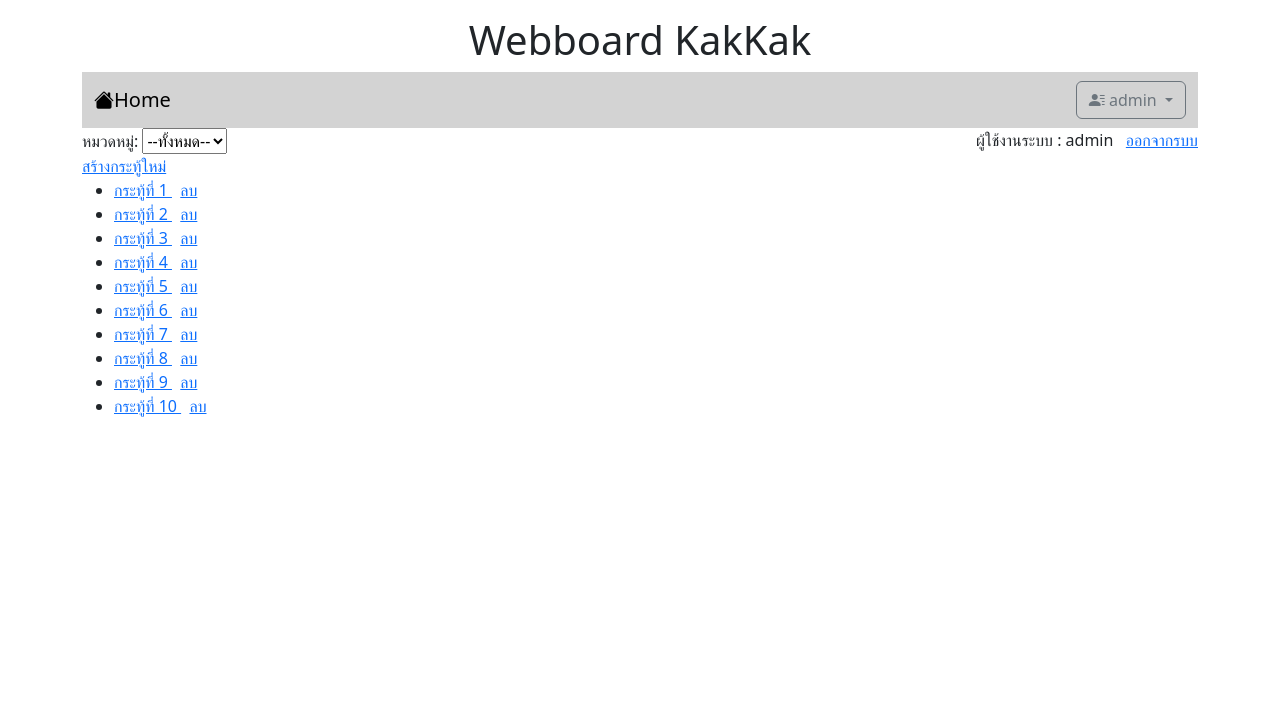
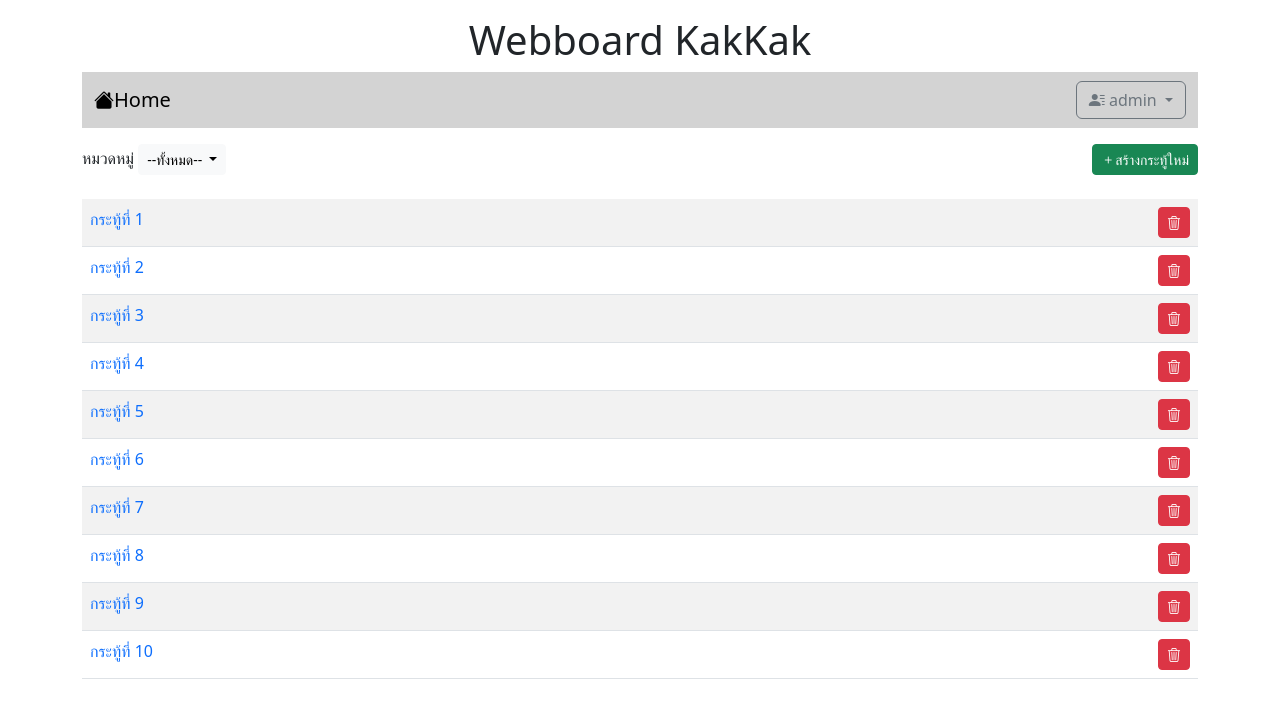
Before and after one commit to pspsi/WebKAK, a PHP site: page /index.php in a window 1280 px wide. Shown: the top 718 px of the page. Run offline with PHP 8.4, Linux system fonts and the light colour scheme; the visitor is signed in with stand-in values (Sample User, id 1).

Commit message:
index.php
index.php using by boostrap

```diff
--- a/index.php
+++ b/index.php
@@ -48,41 +48,45 @@
       </ul>
   </div>
 </nav>
-    <form action="post.php" method="post">
-    หมวดหมู่: <select name="category" >
-        <option value="all">--ทั้งหมด--</option>
-        <option value="general">เรื่องทั่วไป</option>
-        <option value="study">เรื่องเรียน</option>
-    </select>
-    <?php
-    if(!isset($_SESSION['id'])){
-        echo "<a href=login.php style=float: right;> เข้าสู่ระบบ </a>";
-    }else{
-        echo " <div style='float: right;'>
-        ผู้ใช้งานระบบ : $_SESSION[name]&nbsp;&nbsp;
-        <a href=logout.php>ออกจากรบบ</a>
+<div class="mt-3 d-flex justify-content-between"  >
+  <div>
+    <label> หมวดหมู่</label>
+    <span class="dropdown">
+  <button class="btn btn-light btn-sm  dropdown-toggle" type="button" data-bs-toggle="dropdown" aria-expanded="false">
+    --ทั้งหมด--
+  </button>
+  <ul class="dropdown-menu">
+    <li><a class="dropdown-item" href="#">ทั้งหมด</a></li>
+    <li><a class="dropdown-item" href="#">เรื่องเรียน</a></li>
+    <li><a class="dropdown-item" href="#">เรื่องทั่วไป</a></li>
+  </ul>
+</span>
+  </div>
+  <?php
+  if (isset($_SESSION['id'])) {
 
-        </div>";
-        echo" <br><a href=newpost.php>สร้างกระทู้ใหม่</a>";
-    }
-    ?>
+  ?>
+  <div>
+    <a href="newpost.php" class="btn btn-success btn-sm" > <i class="bi bi-plus"></i>สร้างกระทู้ใหม่</a>
+  </div>
+  <?php  }   ?>
+</div>
+<table class="table table-striped mt-4">
+<?php
+        for ($i=1; $i <=10 ; $i++) {
+            echo"<tr> <td class='d-flex justify-content-between'><a href=post.php?id=$i style=text-decoration:none>กระทู้ที่ $i </a>";
+            if ((isset($_SESSION['id'])) && ($_SESSION['role']=='a')) {
+                echo"&nbsp;&nbsp;<a href=delete.php?id=$i class='btn btn-danger btn-sm'><i class='bi bi-trash3'></i></a>";
+            }
 
-    </form action="post.php" method="get">
-    <ul>
-        <?php
-        for ($i=1; $i <=10 ; $i++) {
-            echo"<li> <a href=post.php?id=$i>กระทู้ที่ $i </a>";
-            if ((isset($_SESSION['id'])) && ($_SESSION['role']=='a')) {
-                echo"&nbsp;&nbsp;<a href=delete.php?id=$i</a>ลบ</a>";
-            }
             else {
                 echo"";
             }
 
-            echo"</li>";
+            echo"</td></tr>";
         }
         ?>
-    </ul>
+</table>
     </div>
 </body>
 </html>
```
